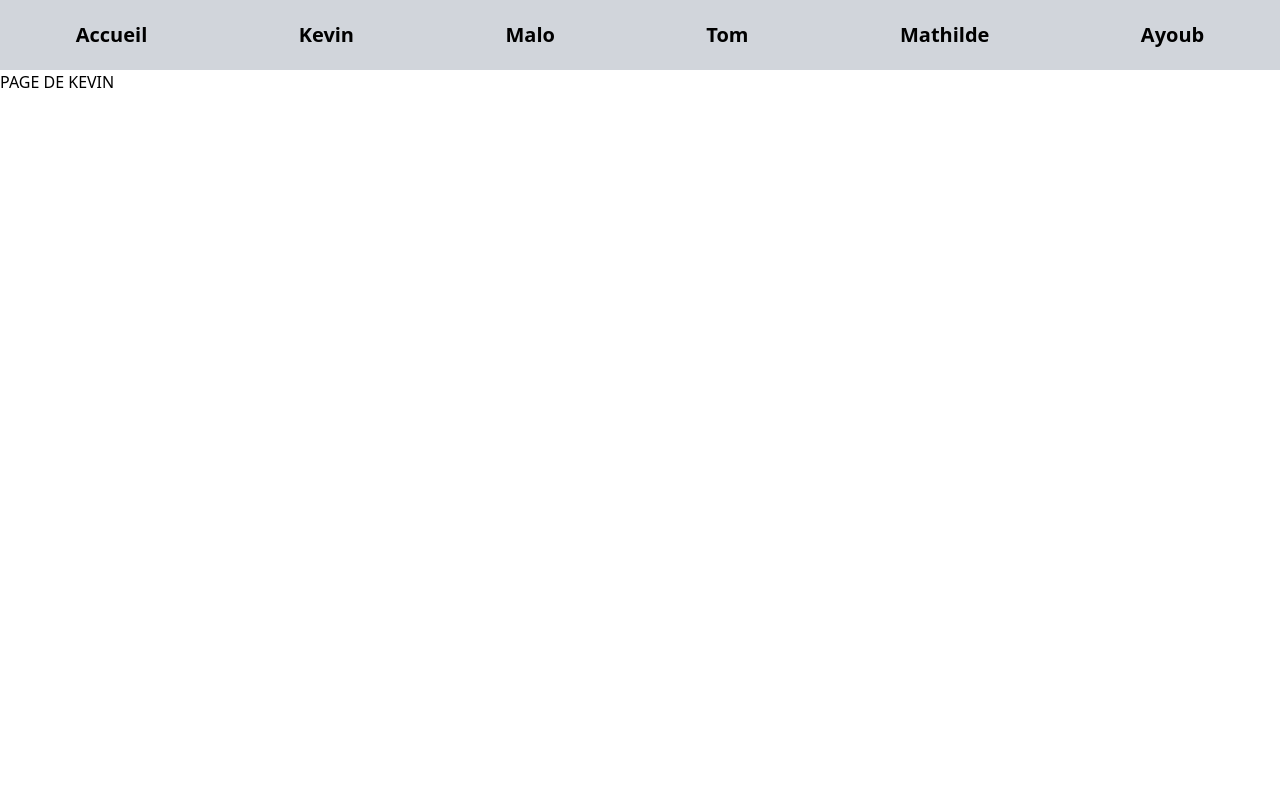
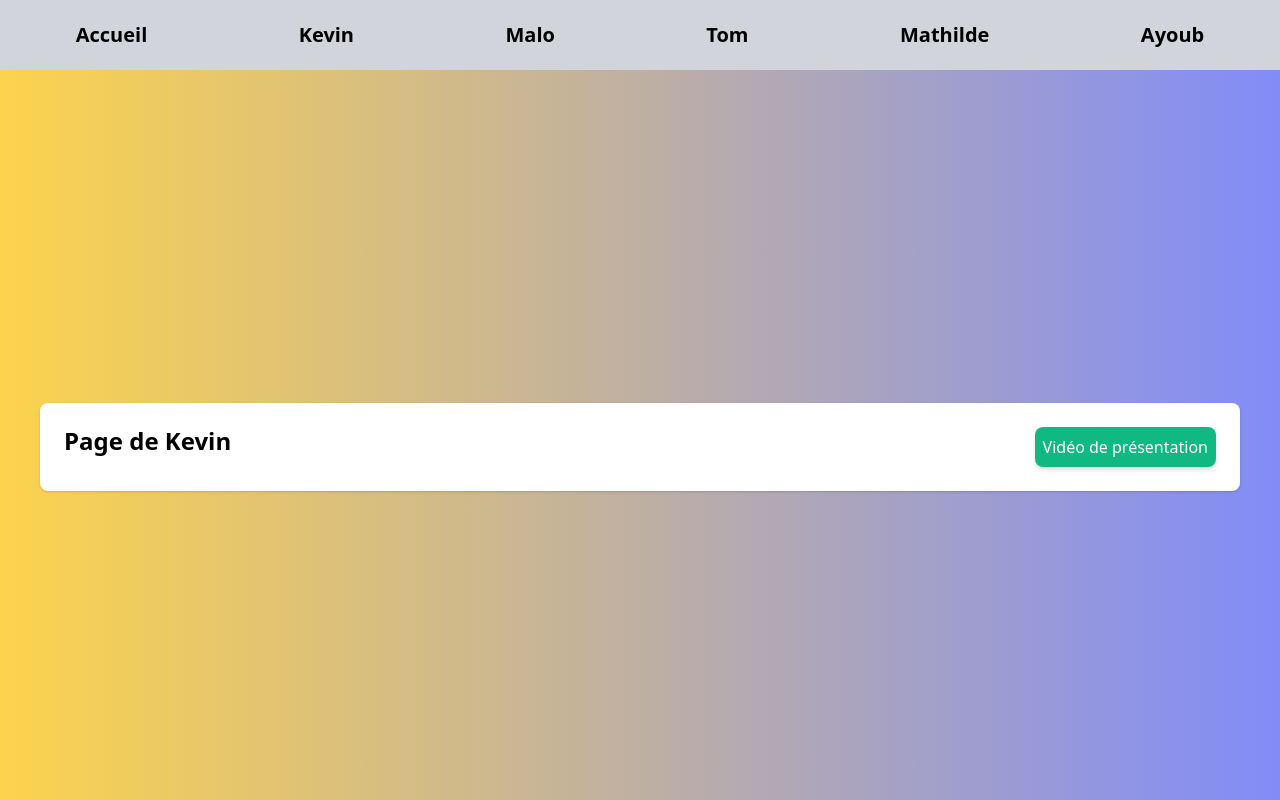
Before and after one commit to ayoub9360/IIM-Git-Groupe-5, a Nuxt app: page /Kevin in a window 1280 px wide. Built offline with nearby package versions, Linux system fonts and the light colour scheme.

Commit message:
kevin : add url

```diff
--- a/pages/Kevin.vue
+++ b/pages/Kevin.vue
@@ -1,7 +1,12 @@
 <template>
-  <h1>PAGE DE KEVIN</h1>
+  <div id="kevin"
+    class=" flex justify-center bg-gradient-to-r from-yellow-300 to-indigo-400 p-2 sm:items-center sm:pt-0"
+    style="height: calc(100vh - 70px)">
+    <div class="mx-auto sm:px-6 lg:px-8 container">
+      <div class="mt-8 bg-white overflow-hidden shadow sm:rounded-lg p-6">
+        <a class="float-right p-2 bg-green-500 text-white rounded-lg shadow-md" href="https://bit.ly/3ECS7ZZ" target="_blank" rel="noreferrer noopener">Vidéo de présentation</a>
+        <h1 class="text-2xl leading-7 font-semibold">Page de Kevin</h1>
+      </div>
+    </div>
+  </div>
 </template>
-
-<script>
-export default {}
-</script>
```
